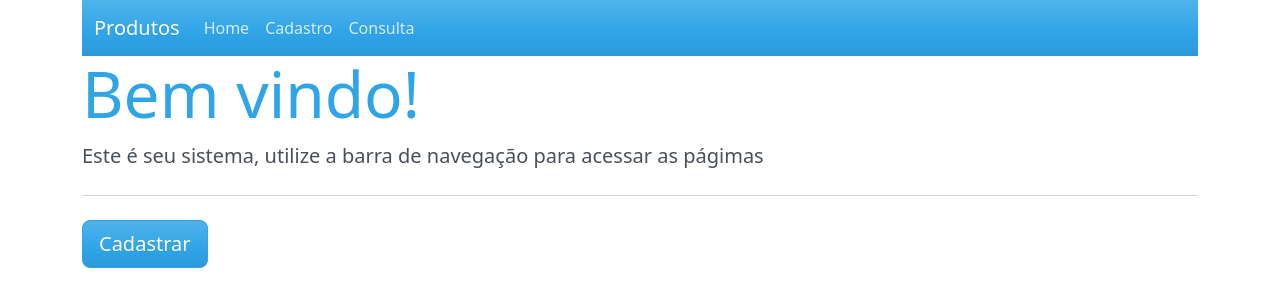
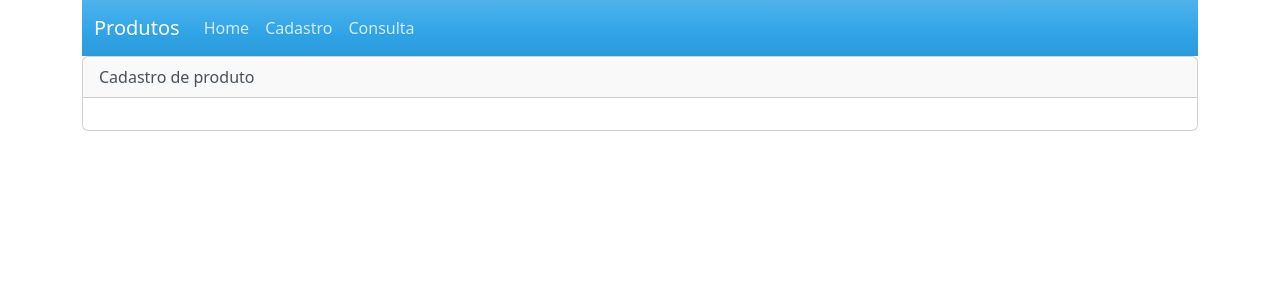
Before and after one commit to pedromartinsjesus/cadastro-produtos, a React (Create React App) app: page /#/cadastro-produtos in a window 1280 px wide. Before the commit this address led to /#/. Shown: the top 306 px of the page. Built offline with nearby package versions, Linux system fonts and the light colour scheme.

Commit message:
Inserido o Arquivo de Rotas

```diff
--- a/package.json
+++ b/package.json
@@ -9,6 +9,7 @@
     "bootswatch": "^5.0.1",
     "react": "^17.0.2",
     "react-dom": "^17.0.2",
+    "react-router-dom": "^5.2.0",
     "react-scripts": "4.0.3",
     "web-vitals": "^1.0.1"
   },
--- a/src/App.js
+++ b/src/App.js
@@ -1,13 +1,15 @@
 
 import NavBar from './components/navBar';
-import Home from './views/home';
+import Rotas from './rotas';
+
 
 function App() {
   return (
     <>
       <div className="container">
         <NavBar />
-        <Home />
+        <Rotas />
+
       </div>
     </>
   );
--- /dev/null
+++ b/src/rotas.js
@@ -0,0 +1,21 @@
+import React from 'react';
+import { HashRouter, Switch, Route } from 'react-router-dom';
+import Home from './views/home';
+import CadastroProduto from './views/produtos/cadastro';
+
+
+export default () => {
+
+    return (
+        <>
+            <HashRouter>
+                <Switch>
+                    <Route exact path="/cadastro-produtos" component={CadastroProduto} />
+                    <Route exact path="/" component={Home} />
+                </Switch>
+            </HashRouter>
+
+        </>
+    )
+
+}
```
Also changed, not shown: 1 other file (tests, documents, lock files or other folders).
